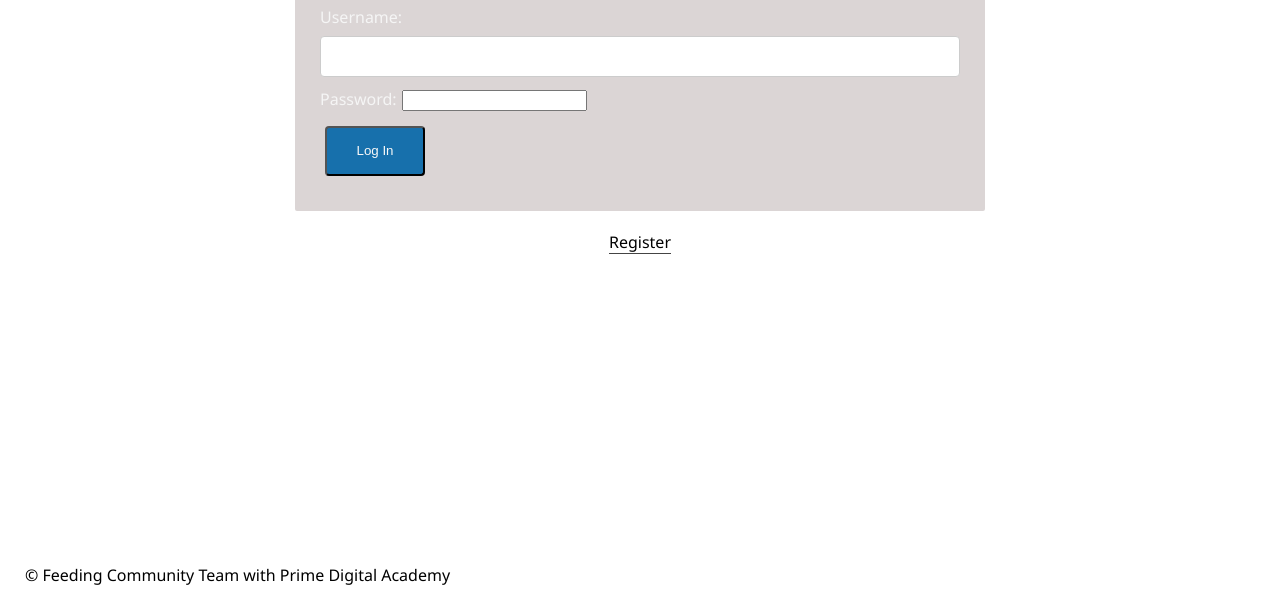
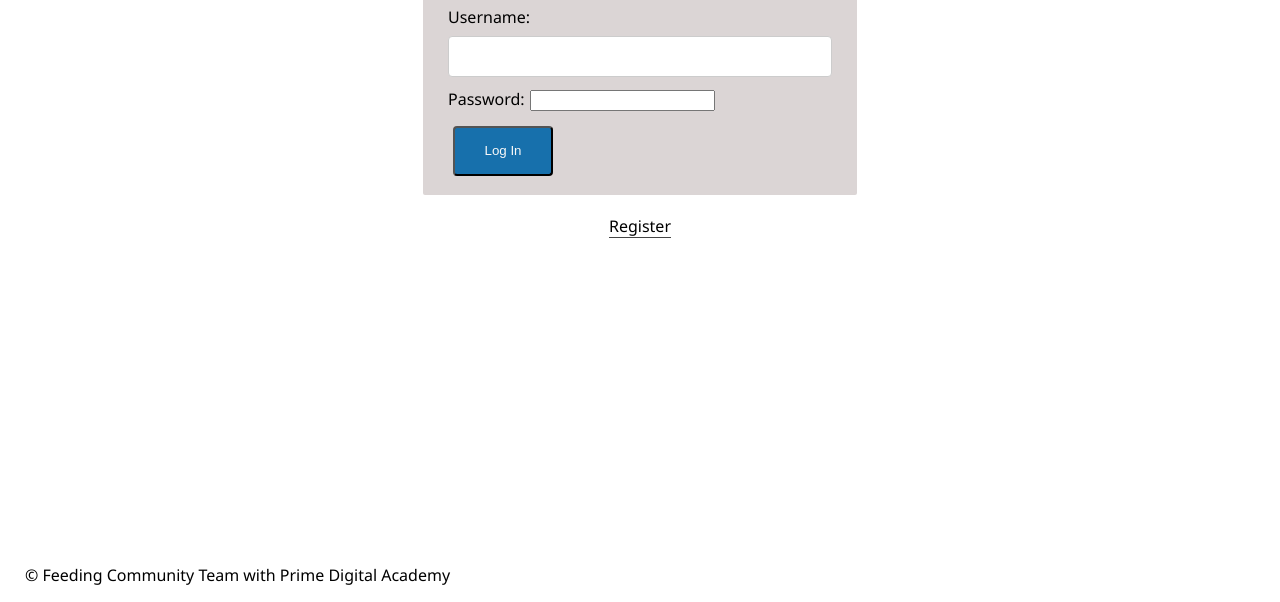
Before and after one commit to SylvieStraum/Feeding-Community, a React app: page /#/home in a window 1280 px wide. Shown: the part 198-800 px from the top of the page. Built offline with nearby package versions, Linux system fonts and the light colour scheme; no server answers.

Commit message:
update to scss

```diff
--- a/src/components/App/App.scss
+++ b/src/components/App/App.scss
@@ -11,12 +11,11 @@ body {
 
 form {
     background-color: #dbd5d5;
-    width: 50%;
-    /* height: 250px; */
+    width: 30%;
+    height: 250px;
     margin: 20px auto;
     padding: 25px;
     border-radius: 2px;
-    color: whitesmoke;
 }
 
 input {
@@ -49,3 +48,12 @@ input {
     border-bottom:1px solid #444;
     cursor: pointer;
 }
+
+form {
+    background-color: #dbd5d5;
+    width: 30%;
+    height: 250px;
+    margin: 20px auto;
+    padding: 25px;
+    border-radius: 2px;
+}
```
